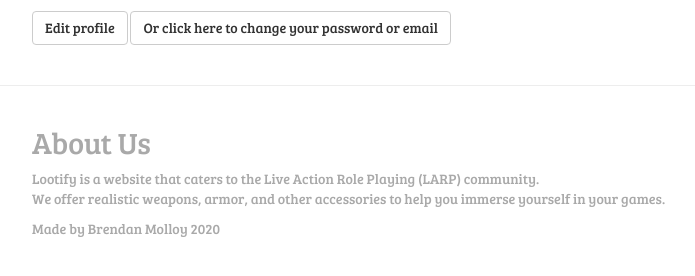
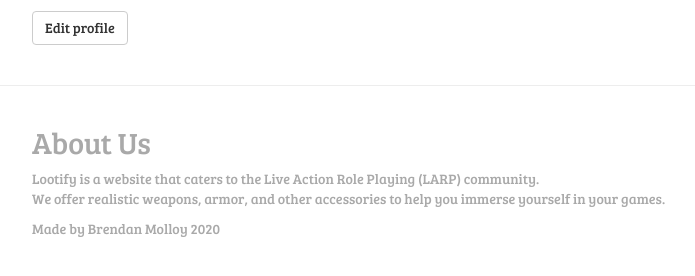
Before and after one commit to BrendanMolloy/milestone4, a Django app: page /accounts/profile/ in a window 1280 px wide. Shown: the part 362-638 px from the top of the page, without its empty margins (38-733 px from the left). Run offline with Django 3.2, Linux system fonts and the light colour scheme; the visitor is signed in with stand-in values (Sample User, id 1); some libraries are stand-ins or nearby versions; some web fonts are replaced.

Commit message:
removed the link to change_email_or_password.html

```diff
--- a/accounts/templates/profile.html
+++ b/accounts/templates/profile.html
@@ -13,5 +13,4 @@
     <p><span class="boldtext text-primary">County:</span> {{ profile.county }}</p>
 
     <a href="{% url 'edit_profile' %}"  class="btn btn-default">Edit profile</a>
-    <a href="{% url 'change_password_or_email' %}"  class="btn btn-default">Or click here to change your password or email</a>
 {% endblock %}
```
